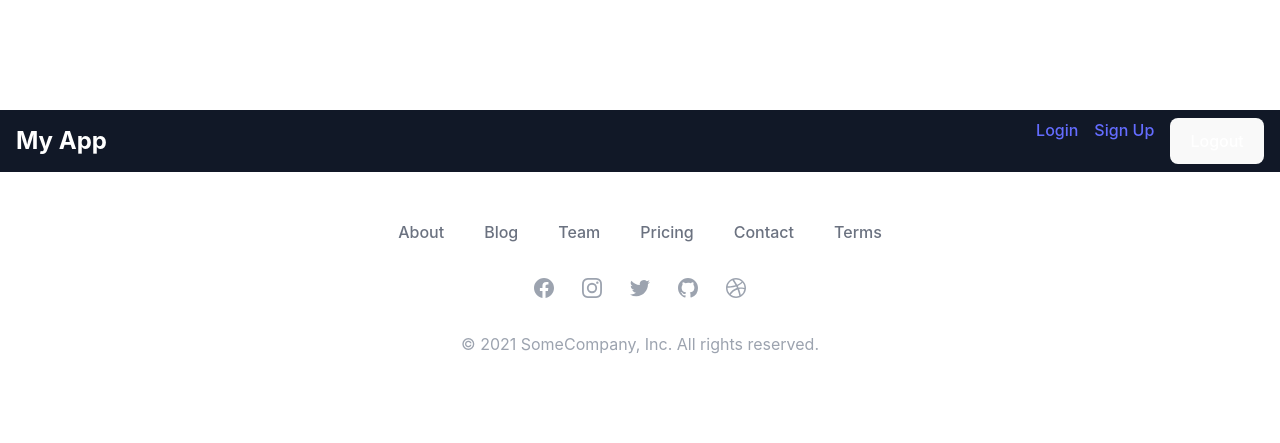
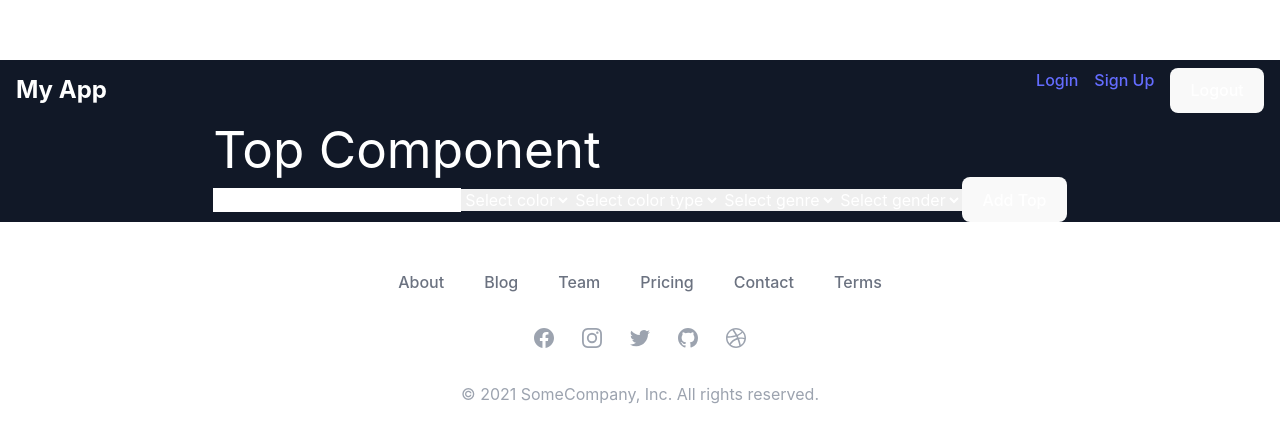
Before and after one commit to astha24verma/pwors-app, a React (Vite) app: page /top in a window 1280 px wide. Shown: the part 143-586 px from the top of the page. Built offline with nearby package versions, Linux system fonts and the light colour scheme; no server answers.

Commit message:
login ready

```diff
--- a/src/App.jsx
+++ b/src/App.jsx
@@ -8,9 +8,12 @@ import Home from './pages/Home'
 import Login from './pages/Login'
 import Signup from './pages/Signup'
 import Dashboard from './pages/Dashboard';
+import { UserProvider } from './pages/UserContext'
+import Top from './pages/Top'
 
 function App() {
   return (
+    <UserProvider>
     <Router>
       <div className="h-auto w-screen bg-gray-900 text-white">
         <Header />
@@ -20,12 +23,14 @@ function App() {
             <Route path="/login" element={<Login />} />
             <Route path="/signup" element={<Signup />} />
             <Route path="/dashboard" element={<Dashboard />} />
+            <Route path="/top" element={<Top />} />
           </Routes>
         </main>
         <Footer />
       </div>
     </Router>
-  )
+    </UserProvider>
+  );
 }
 
 export default App
--- a/src/pages/Login.jsx
+++ b/src/pages/Login.jsx
@@ -1,16 +1,17 @@
+
 // eslint-disable-next-line no-unused-vars
 import React, { useState } from 'react';
 import { useNavigate } from 'react-router-dom';
+import { useUserContext } from './UserContext';
 
 function Login() {
     const [username, setUsername] = useState('');
     const [password, setPassword] = useState('');
-    const [userId, setUserId] = useState(null); // State to store userId
     const navigate = useNavigate();
-
+    const { setUser } = useUserContext();
 
     const handleLogin = async (e) => {
-        e.preventDefault(); // Prevent default form submission
+        e.preventDefault();
 
         const loginData = {
             username,
@@ -27,21 +28,17 @@ function Login() {
             });
 
             if (response.ok) {
-                // Login successful, handle response
                 const responseData = await response.json();
                 console.log('Login successful', responseData);
-                setUserId(responseData.userId); // Store userId in state
+                setUser(responseData.userId);
+
                 navigate('/dashboard');
-                // Optionally, you can redirect the user or perform other actions upon successful login
             } else {
-                // Login failed, handle error
                 const errorData = await response.json();
                 console.error('Login failed', errorData);
-                // Optionally, you can display an error message to the user
             }
         } catch (error) {
             console.error('Error:', error);
-            // Handle network errors or other exceptions
         }
     };
 
@@ -61,7 +58,6 @@ function Login() {
 
                     <button type="submit" className="cursor-pointer py-2 px-4 block mt-6 bg-indigo-500 text-white font-bold w-full text-center rounded">Login</button>
                 </form>
-                {userId && <p>User ID: {userId}</p>} {/* Display userId if it exists */}
             </div>
         </div>
     );
--- /dev/null
+++ b/src/pages/Top.jsx
@@ -0,0 +1,102 @@
+// eslint-disable-next-line no-unused-vars
+import React, { useEffect, useState, useContext } from 'react';
+import { UserContext } from './UserContext';
+
+
+
+function Top() {
+    const [, setTops] = useState([]);
+    const user = useContext(UserContext);
+    console.log('User:', user);
+
+    const [formData, setFormData] = useState({
+        name: '',
+        color: '',
+        color_type: '',
+        gender: '',
+        genre: '',
+        userId: user.user
+    });
+
+    const handleChange = (e) => {
+        setFormData({ ...formData, [e.target.name]: e.target.value });
+    };
+
+    // Replace your existing handleSubmit function with this
+    const handleSubmit = (e) => {
+    e.preventDefault();
+    console.log('Form data:', formData);
+    fetch('http://localhost:8080/top/add', {
+        method: 'POST',
+        headers: {
+            'Content-Type': 'application/json',
+        },
+        body: JSON.stringify(formData),
+    })
+    .then(response => response.json())
+    .then(data => {
+        console.log('Success:', data);
+    })
+    .catch((error) => {
+        console.error('Error:', error);
+        // Handle error
+    });
+};
+
+    useEffect(() => {
+        fetch(`http://localhost:8080/top/getByColor?color=red&userId=${formData.userId}`)
+        .then(response => response.json())
+        .then(data => setTops(data))
+        .catch(error => console.error('Error:', error));
+
+        fetch(`http://localhost:8080/top/getByGenre?genre=genre&userId=${formData.userId}`)
+        .then(response => response.json())
+        .then(data => setTops(data))
+        .catch(error => console.error('Error:', error));
+    }, [formData.userId]);
+
+    return (
+        <div>
+        <h1>Top Component</h1>
+        <form onSubmit={handleSubmit}>
+            <input type="text" name="name" value={formData.name} onChange={handleChange} required />
+            <select name="color" value={formData.color} onChange={handleChange} required>
+                <option value="">Select color</option>
+                <option value="RED">Red</option>
+                <option value="YELLOW">Yellow</option>
+                <option value="BLUE">Blue</option>
+                <option value="GREEN">Green</option>
+                <option value="BLACK">Black</option>
+                <option value="WHITE">White</option>
+                <option value="GREY">Grey</option>
+                <option value="VIOLET">Violet</option>
+                <option value="ORANGE">Orange</option>
+                <option value="INDIGO">Indigo</option>
+            </select>
+            <select name="color_type" value={formData.color_type} onChange={handleChange} required>
+                <option value="">Select color type</option>
+                <option value="DARK">Dark</option>
+                <option value="LIGHT">Light</option>
+                <option value="MID">Mid</option>
+            </select>
+            <select name="genre" value={formData.genre} onChange={handleChange} required>
+                <option value="">Select genre</option>
+                <option value="CASUAL">Casual</option>
+                <option value="FORMAL">Formal</option>
+                <option value="SPORTS">Sports</option>
+                <option value="OCCASIONAL">Occasional</option>
+                <option value="ETHNIC">Ethnic</option>
+            </select>
+            <select name="gender" value={formData.gender} onChange={handleChange} required>
+                <option value="">Select gender</option>
+                <option value="MALE">Male</option>
+                <option value="FEMALE">Female</option>
+                <option value="OTHER">Other</option>
+            </select>
+            <button type="submit">Add Top</button>
+        </form>
+        </div>
+    );
+}
+
+export default Top;
--- /dev/null
+++ b/src/pages/UserContext.jsx
@@ -0,0 +1,20 @@
+import React, { useState, createContext, useContext } from 'react';
+
+// Create a context
+export const UserContext = createContext();
+
+// Custom hook to consume the context
+export const useUserContext = () => useContext(UserContext);
+
+// Create a context provider
+export function UserProvider({ children }) {
+    const [user, setUser] = useState(null);
+
+    console.log('UserContext:', UserContext);
+
+    return (
+        <UserContext.Provider value={{ user, setUser }}>
+            {children} {/* Render the child components */}
+        </UserContext.Provider>
+    );
+}
```
